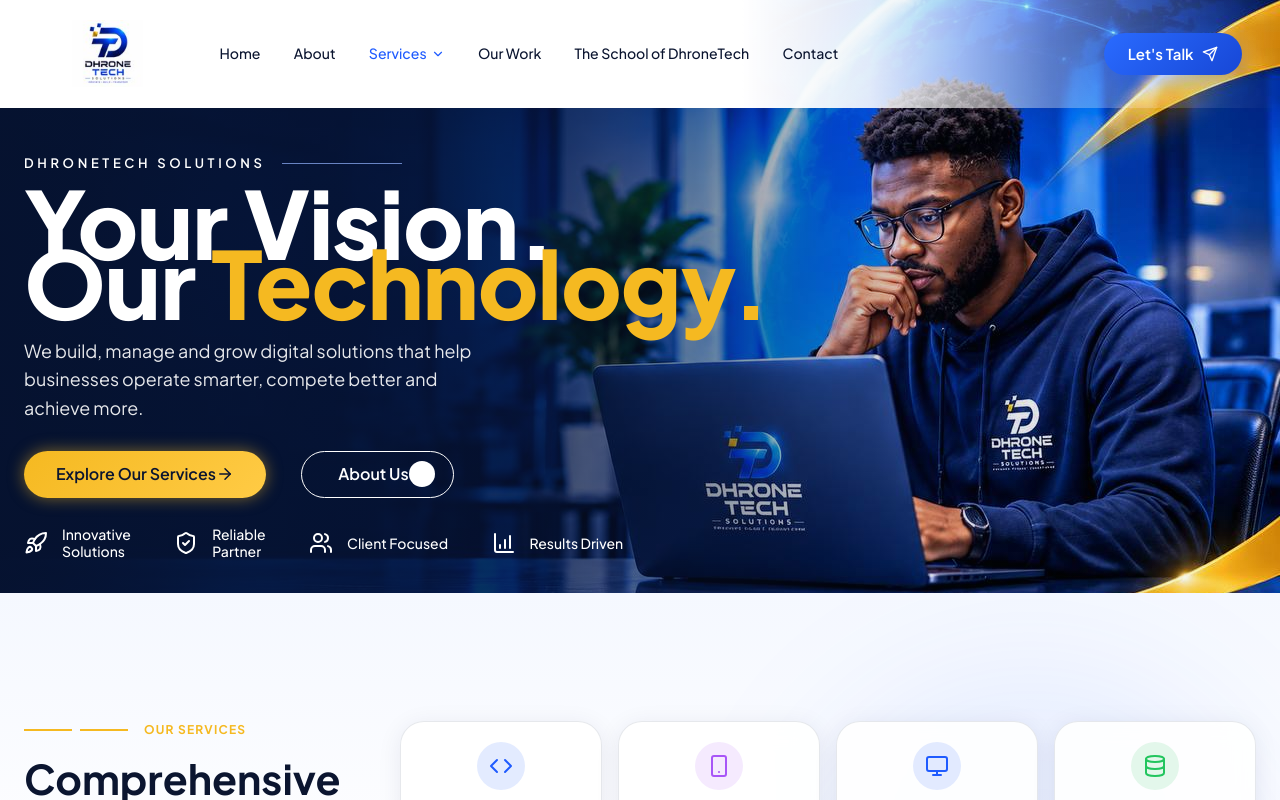
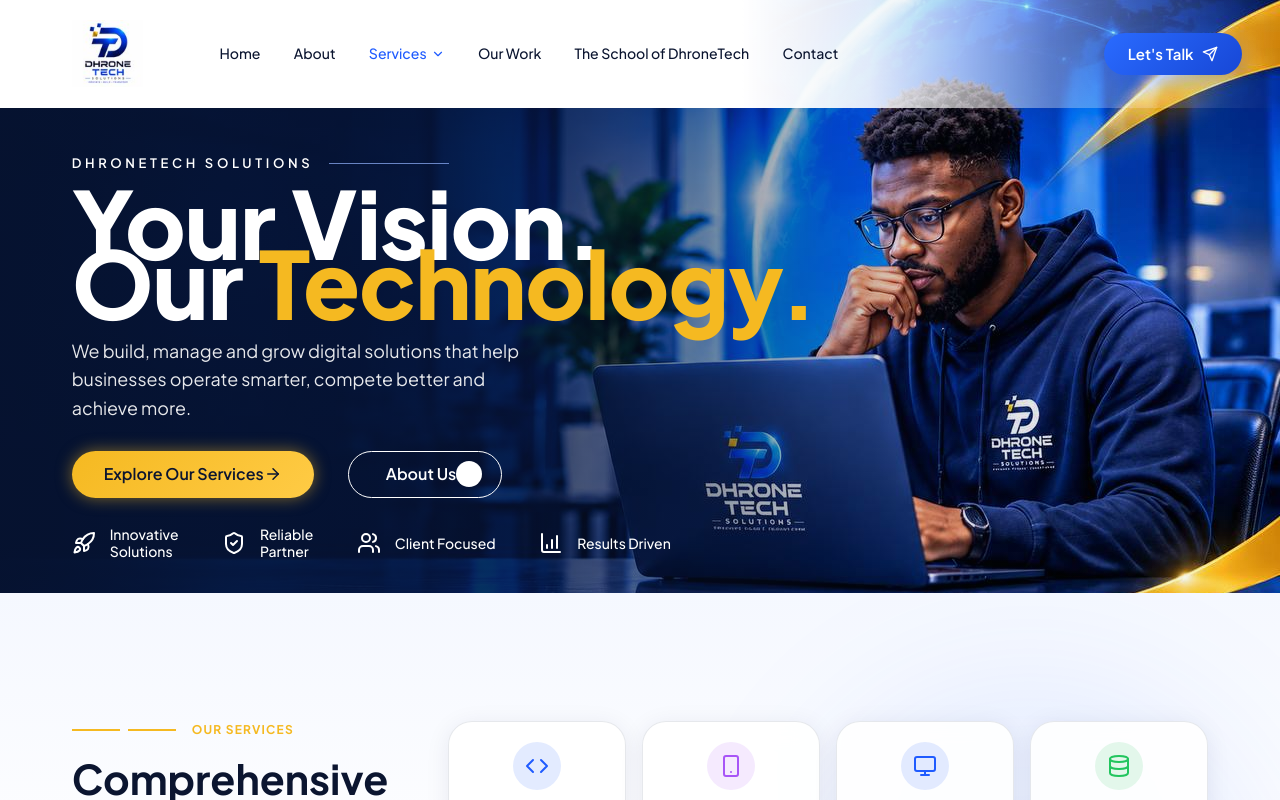
Before and after one commit to dromorongit/dhrone-portfolio, a Next.js app in the folder dhrone-portfolio-v2/: page /dhronetech in a window 1280 px wide. Shown: the top 800 px of the page. Built offline with nearby package versions, Linux system fonts and the light colour scheme.

Commit message:
fix(dhronetech): gutters

```diff
--- a/dhrone-portfolio-v2/app/dhronetech/dhronetech.css
+++ b/dhrone-portfolio-v2/app/dhronetech/dhronetech.css
@@ -47,9 +47,9 @@
 }
 
 .dt-container-lg {
-  max-width: 100%;
+  max-width: 1600px;
   margin: 0 auto;
-  padding: 0 1.5rem;
+  padding: 0 var(--dt-gutter);
 }
 
 .dt-section {
```
